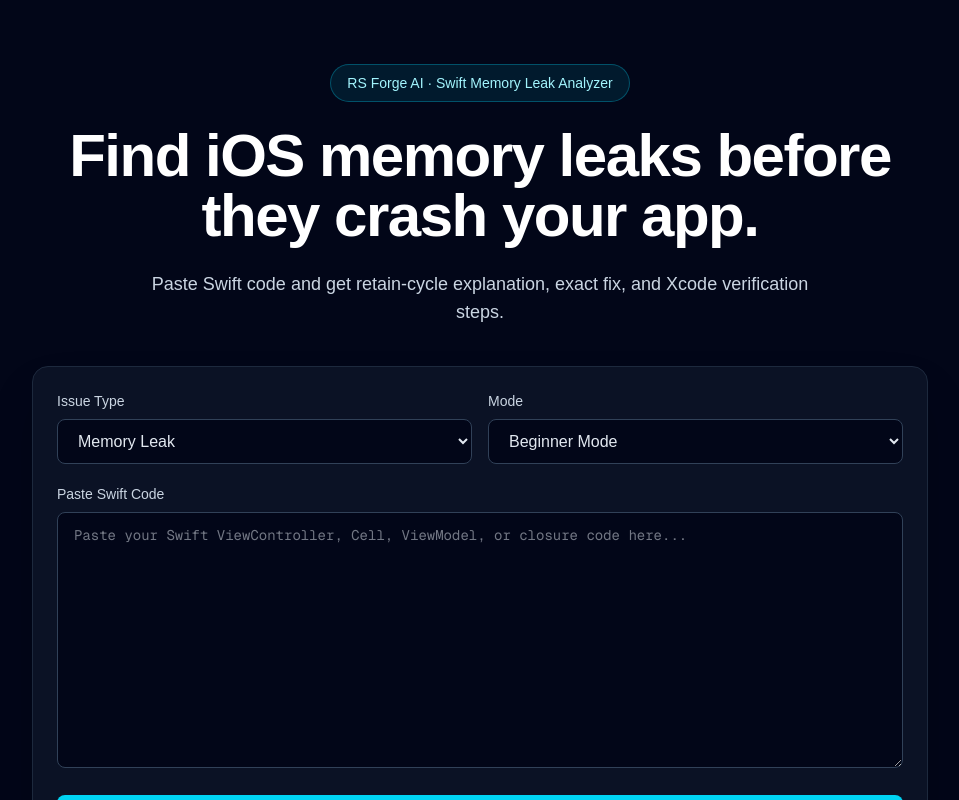
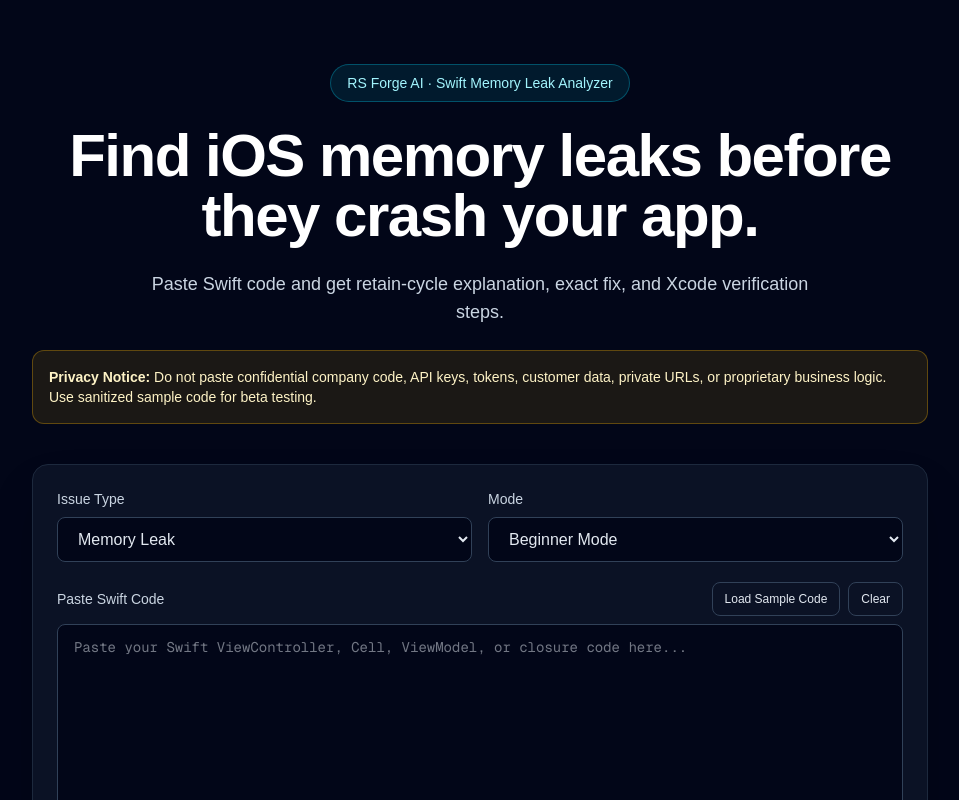
Before and after one commit to rs-forge-labs/rs-forge-ai, a Next.js app: page / in a window 1280 px wide. Shown: the top 800 px of the page, without its empty margins (160-1119 px from the left). Built offline with nearby package versions, Linux system fonts and the light colour scheme.

Commit message:
Add privacy notice and sample code loader

```diff
--- a/src/app/page.tsx
+++ b/src/app/page.tsx
@@ -2,6 +2,79 @@
 
 import { useState } from "react";
 import { scanSwiftCode, type LeakFinding } from "@/lib/scanner/swiftLeakScanner";
+
+const sampleSwiftCode = `import UIKit
+import Combine
+
+protocol PaymentDelegate: AnyObject {
+    func didCompletePayment()
+}
+
+class PaymentViewModel {
+    var delegate: PaymentDelegate?
+}
+
+class DefaultToppingsTableViewCell: UITableViewCell {
+    var addBtnTapped: ((Int) -> Void)?
+}
+
+class ProductDetailsViewController: UIViewController {
+    var cancellables = Set<AnyCancellable>()
+    var timer: Timer?
+
+    override func viewDidLoad() {
+        super.viewDidLoad()
+
+        NotificationCenter.default.addObserver(
+            self,
+            selector: #selector(handleRefresh),
+            name: Notification.Name("Refresh"),
+            object: nil
+        )
+
+        timer = Timer.scheduledTimer(
+            timeInterval: 1,
+            target: self,
+            selector: #selector(handleRefresh),
+            userInfo: nil,
+            repeats: true
+        )
+
+        fetchData()
+    }
+
+    func configureCell(cell: DefaultToppingsTableViewCell) {
+        cell.addBtnTapped = { index in
+            self.addTopping(index)
+        }
+    }
+
+    func bind() {
+        Just("data")
+            .sink { value in
+                self.updateUI(value)
+            }
+            .store(in: &cancellables)
+    }
+
+    func fetchData() {
+        Task {
+            self.updateUI("Loaded")
+        }
+    }
+
+    func addTopping(_ index: Int) {
+        print("Add topping \\(index)")
+    }
+
+    func updateUI(_ value: String) {
+        print(value)
+    }
+
+    @objc func handleRefresh() {
+        print("refresh")
+    }
+}`;
 
 export default function Home() {
   const [code, setCode] = useState("");
@@ -13,6 +86,20 @@ export default function Home() {
     const result = scanSwiftCode(code);
     setFindings(result);
     setHasScanned(true);
+    setCopyStatus("");
+  };
+
+  const handleLoadSample = () => {
+    setCode(sampleSwiftCode);
+    setFindings([]);
+    setHasScanned(false);
+    setCopyStatus("");
+  };
+
+  const handleClearCode = () => {
+    setCode("");
+    setFindings([]);
+    setHasScanned(false);
     setCopyStatus("");
   };
 
@@ -97,6 +184,12 @@ ${reportItems}`;
           Xcode verification steps.
         </p>
 
+        <div className="mt-6 max-w-4xl rounded-xl border border-amber-400/30 bg-amber-400/10 p-4 text-sm text-amber-100">
+          <strong>Privacy Notice:</strong> Do not paste confidential company
+          code, API keys, tokens, customer data, private URLs, or proprietary
+          business logic. Use sanitized sample code for beta testing.
+        </div>
+
         <div className="mt-10 w-full max-w-4xl rounded-2xl border border-slate-800 bg-slate-900/70 p-6 shadow-2xl">
           <div className="grid gap-4 md:grid-cols-2">
             <div>
@@ -125,9 +218,28 @@ ${reportItems}`;
           </div>
 
           <div className="mt-5">
-            <label className="mb-2 block text-sm font-medium text-slate-300">
-              Paste Swift Code
-            </label>
+            <div className="mb-2 flex flex-col gap-3 sm:flex-row sm:items-center sm:justify-between">
+              <label className="block text-sm font-medium text-slate-300">
+                Paste Swift Code
+              </label>
+
+              <div className="flex gap-2">
+                <button
+                  onClick={handleLoadSample}
+                  className="rounded-lg border border-slate-700 px-3 py-2 text-xs font-medium text-slate-200 transition hover:border-cyan-400 hover:text-cyan-200"
+                >
+                  Load Sample Code
+                </button>
+
+                <button
+                  onClick={handleClearCode}
+                  className="rounded-lg border border-slate-700 px-3 py-2 text-xs font-medium text-slate-200 transition hover:border-red-400 hover:text-red-200"
+                >
+                  Clear
+                </button>
+              </div>
+            </div>
+
             <textarea
               value={code}
               onChange={(event) => setCode(event.target.value)}
@@ -138,7 +250,8 @@ ${reportItems}`;
 
           <button
             onClick={handleAnalyze}
-            className="mt-5 w-full rounded-lg bg-cyan-400 px-5 py-3 font-semibold text-slate-950 transition hover:bg-cyan-300"
+            disabled={code.trim().length === 0}
+            className="mt-5 w-full rounded-lg bg-cyan-400 px-5 py-3 font-semibold text-slate-950 transition hover:bg-cyan-300 disabled:cursor-not-allowed disabled:bg-slate-700 disabled:text-slate-400"
           >
             Analyze Memory Risk
           </button>
```
